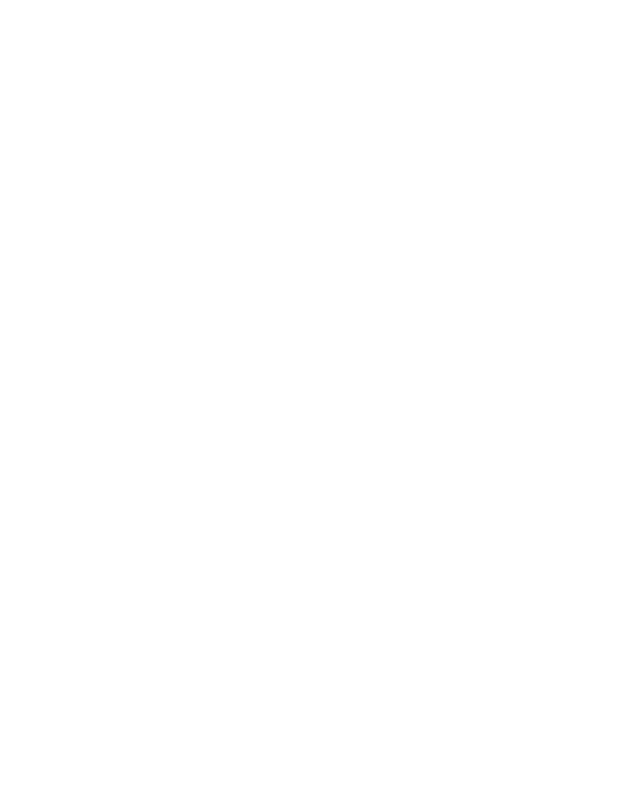
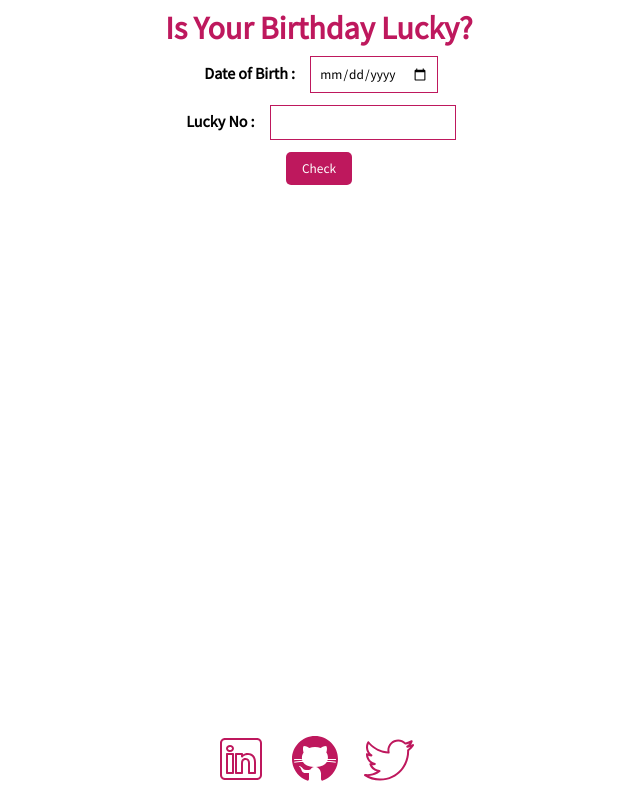
Before and after one commit to rishmi5h/mark11, a plain HTML site: page index.html in a window 1280 px wide. Shown: the whole page, without its empty margins (321-961 px from the left). Drawn offline with Linux system fonts and the light colour scheme.

Commit message:
finished

```diff
--- a/index.html
+++ b/index.html
@@ -4,7 +4,46 @@
     <meta charset="UTF-8" />
     <meta http-equiv="X-UA-Compatible" content="IE=edge" />
     <meta name="viewport" content="width=device-width, initial-scale=1.0" />
+    <link rel="stylesheet" href="styles.css" />
     <title>Lucky Birthday</title>
   </head>
-  <body></body>
+
+  <body>
+    <div class="container">
+      <h1>Is Your Birthday Lucky?</h1>
+      <div>
+        <label for="birthday"><b>Date of Birth : </b></label>
+        <input type="date" id="birthday" placeholder="dd/mm/yyyy" />
+      </div>
+      <div>
+        <label for="luckyNo"> <b> Lucky No :</b> </label>
+        <input type="tel" id="luckyNo" />
+      </div>
+      <button id="btn">Check</button>
+      <p id="output"></p>
+      <img class="lucky hide" src="assets/lucky.gif" alt="" />
+      <img class="unlucky hide" src="assets/unlucky.gif" alt="" />
+    </div>
+    <footer>
+      <!-- <p>hi</p> -->
+      <ul>
+        <li>
+          <a href="https://www.linkedin.com/in/rishmish/" target="_blank"
+            ><img src="assets/icons8-linkedin.svg"
+          /></a>
+        </li>
+        <li>
+          <a href="https://github.com/rishimish" target="_blank"
+            ><img src="assets/icons8-github.svg"
+          /></a>
+        </li>
+        <li>
+          <a href="https://twitter.com/rishabhmishrabu" target="_blank"
+            ><img src="assets/icons8-twitter.svg"
+          /></a>
+        </li>
+      </ul>
+    </footer>
+    <script src="scripts.js"></script>
+  </body>
 </html>
--- /dev/null
+++ b/scripts.js
@@ -0,0 +1,40 @@
+const birthday = document.querySelector("#birthday");
+const luckyNo = document.querySelector("#luckyNo");
+const btn = document.querySelector("#btn");
+const output = document.querySelector("#output");
+const luckyimg = document.querySelector(".lucky");
+const unlucky = document.querySelector(".unlucky");
+
+function compareValues(sum, luckyNumber) {
+  if (sum % luckyNumber === 0) {
+    output.innerHTML = "lucky af";
+    luckyimg.classList.remove("hide");
+    unlucky.classList.add("hide");
+  } else {
+    unlucky.classList.remove("hide");
+    luckyimg.classList.add("hide");
+    output.innerHTML = "Unlucky babu";
+  }
+}
+
+function checkIfLucky() {
+  const date = birthday.value;
+  const sum = calculateSum(date);
+  const lucky = luckyNo.value;
+  if (sum && date) {
+    compareValues(sum, lucky);
+  } else {
+    output.innerHTML = "Please enter values vrooo";
+  }
+}
+
+function calculateSum(dob) {
+  dob = dob.replaceAll("-", "");
+  let sum = 0;
+  for (let i in dob) {
+    sum = sum + parseInt(dob.charAt(i));
+  }
+  return sum;
+}
+
+btn.addEventListener("click", () => checkIfLucky());
--- /dev/null
+++ b/styles.css
@@ -0,0 +1,70 @@
+@import url('https://fonts.googleapis.com/css2?family=Source+Sans+Pro&display=swap');
+
+* {
+    box-sizing: border-box;
+    /* outline: 1px solid red; */
+    font-family: 'Source Sans Pro', sans-serif;
+    margin: 0.25rem;
+}
+
+:root {
+    --primary-color: #BE185D;
+}
+
+h1 {
+    color: var(--primary-color);
+}
+
+.container {
+    text-align: center;
+    margin: 0 auto;
+}
+
+input {
+    border: var(--primary-color) 1px solid;
+    text-decoration: none;
+    padding: 0.5rem;
+}
+
+button {
+    border: none;
+    background-color: var(--primary-color);
+    color: white;
+    border-radius: 5px;
+    padding: 0.5rem 1rem;
+}
+
+.hide {
+    display: none;
+}
+
+p {
+    /* color: var(--primary-color); */
+    font-size: large;
+}
+
+footer {
+    text-align: center;
+    margin: 0 auto;
+    width: 95%;
+    position: absolute;
+    bottom: 0;
+    /* background-color: var(--primary-color); */
+    color: var(--primary-color);
+
+}
+
+ul {
+    list-style: none;
+    display: flex;
+    justify-content: center;
+}
+
+a {
+    color: var(--primary-color);
+    text-decoration: none;
+}
+
+img {
+    color: var(--primary-color);
+}
```
Also changed, not shown: assets/icons8-github.svg (added), assets/icons8-linkedin.svg (added), assets/icons8-twitter.svg (added), assets/unlucky.gif (added), 1 other file.
